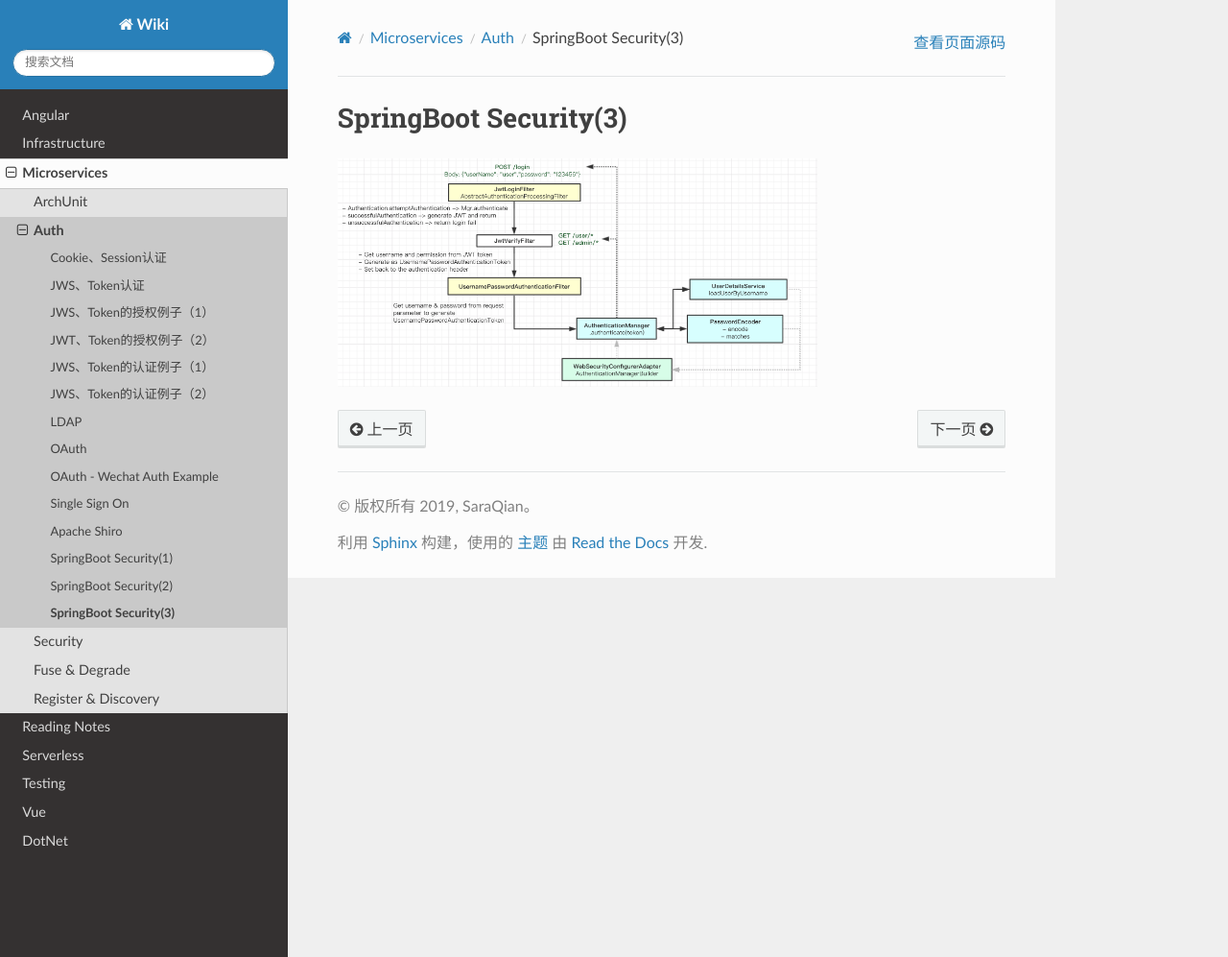
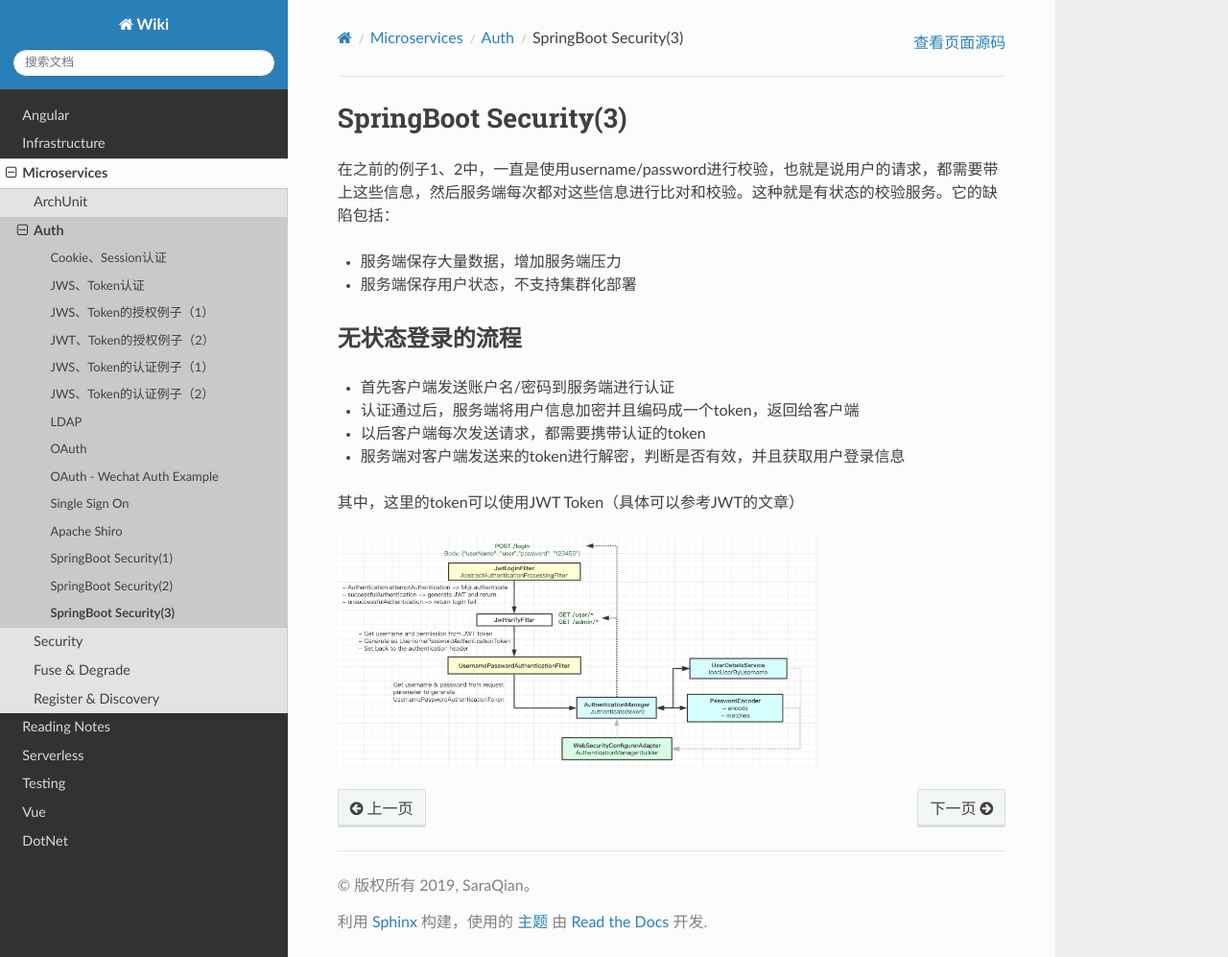
Before and after one commit to abigail830/Sphinx_wiki, a Sphinx documentation site: the page built from source/Microservices/Auth/SpringBoot_Security3.rst, in a window 1280 px wide and 997 px high. Shown: the whole window at 96% size. Built offline with Sphinx 7.4.7 and the Read the Docs theme 2.0.0, drawn with Linux system fonts in a browser that asks for light colours.

Commit message:
Update SpringBoot_Security3.rst

```diff
--- a/source/Microservices/Auth/SpringBoot_Security3.rst
+++ b/source/Microservices/Auth/SpringBoot_Security3.rst
@@ -1,5 +1,21 @@
 SpringBoot Security(3)
 ===========================
 
+在之前的例子1、2中，一直是使用username/password进行校验，也就是说用户的请求，都需要带上这些信息，然后服务端每次都对这些信息进行比对和校验。这种就是有状态的校验服务。它的缺陷包括：
+
+* 服务端保存大量数据，增加服务端压力
+* 服务端保存用户状态，不支持集群化部署
+
+
+无状态登录的流程
+------------------
+* 首先客户端发送账户名/密码到服务端进行认证
+* 认证通过后，服务端将用户信息加密并且编码成一个token，返回给客户端
+* 以后客户端每次发送请求，都需要携带认证的token
+* 服务端对客户端发送来的token进行解密，判断是否有效，并且获取用户登录信息
+
+其中，这里的token可以使用JWT Token（具体可以参考JWT的文章）
+
+
 .. image:: ../../../images/auth2.png
   :width: 500px
```
